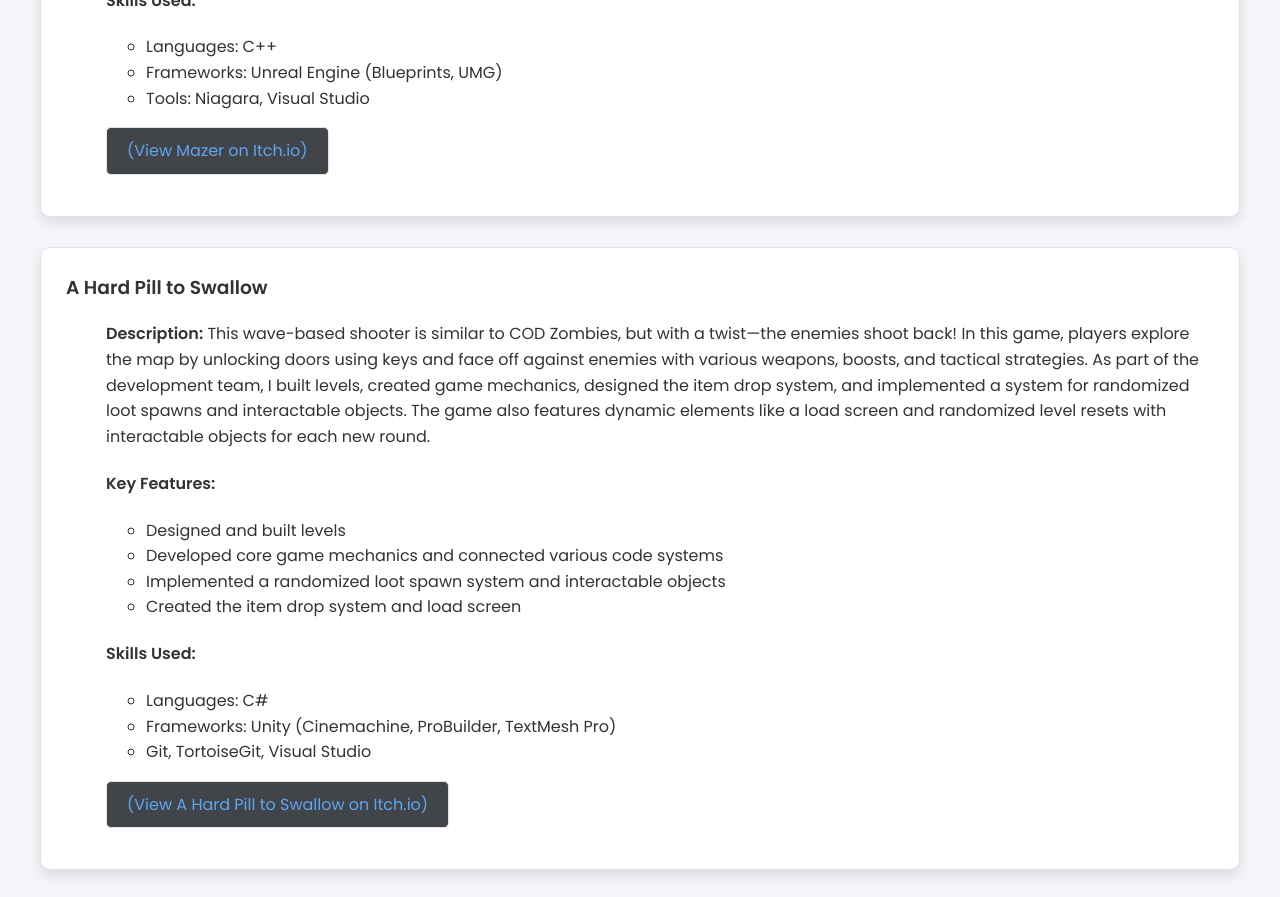
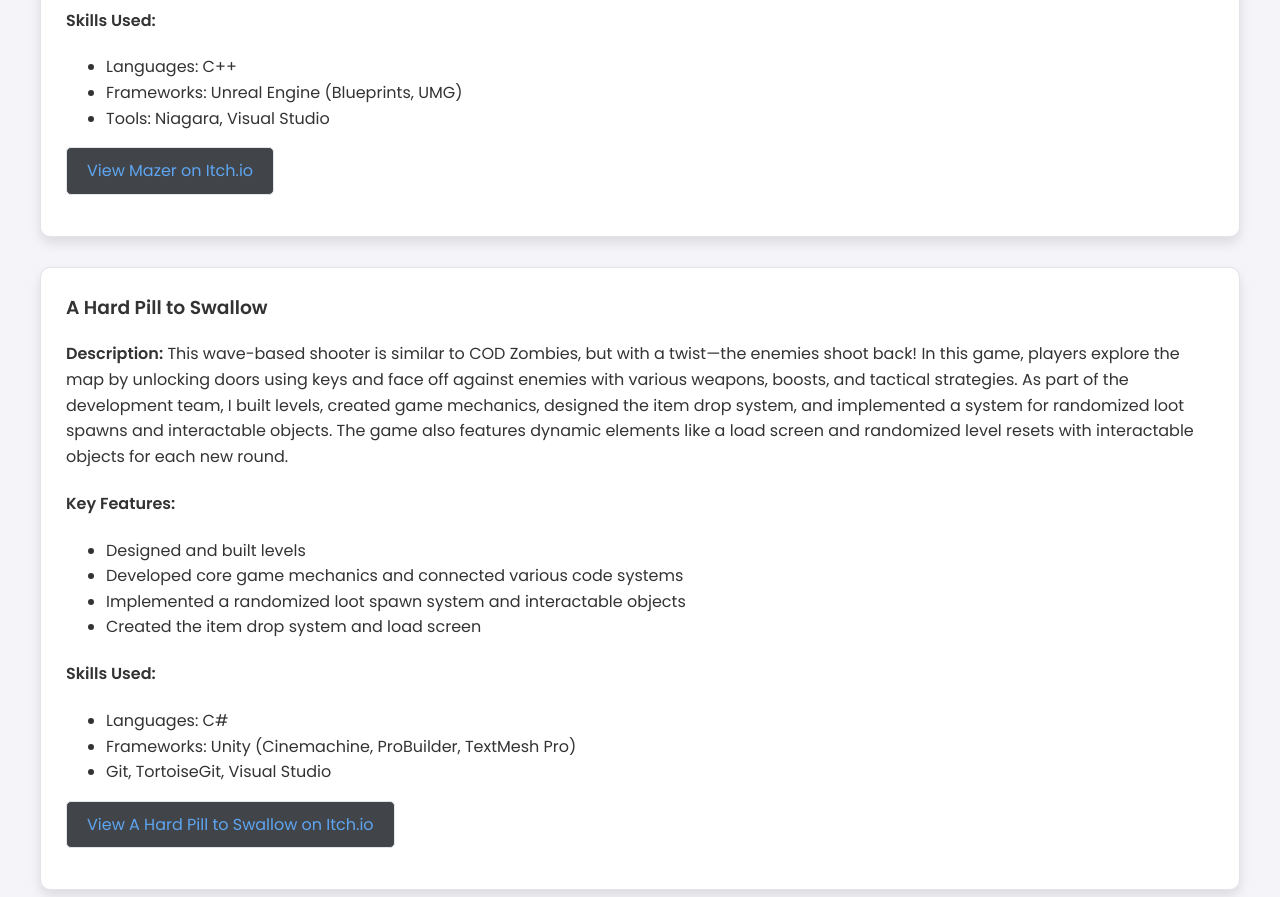
Before and after one commit to ZachariahRedfield/ZachariahRedfield, a plain HTML site: page index.html in a window 1280 px wide. Shown: the part 1880-2777 px from the top of the page. Drawn offline with Linux system fonts and the light colour scheme.

Commit message:
Added some style and formatting changes as well as transition updates

```diff
--- a/index.html
+++ b/index.html
@@ -90,7 +90,7 @@
             <!-- Mazer Project Card -->
             <article class="project-card">
                 <h3>Mazer</h3>
-                <ul>
+
                 <p>
                     <strong>Description:</strong> Mazer is a procedurally generated 2D maze game built in C++ using
                     Unreal Engine.
@@ -111,15 +111,15 @@
                     <li>Frameworks: Unreal Engine (Blueprints, UMG)</li>
                     <li>Tools: Niagara, Visual Studio</li>
                 </ul>
-                    <p><a href="https://clovercode.itch.io/mazer" target="_blank" class="button-link">(View Mazer on
-                            Itch.io)</a></p>
-                </ul>
+                <p><a href="https://clovercode.itch.io/mazer" target="_blank" class="button-link">View Mazer on
+                        Itch.io</a></p>
+
             </article>
 
             <!-- A Hard Pill to Swallow Project Card -->
             <article class="project-card">
                 <h3>A Hard Pill to Swallow</h3>
-                <ul>
+
                 <p>
                     <strong>Description:</strong> This wave-based shooter is similar to COD Zombies, but with a
                     twist—the enemies
@@ -143,10 +143,10 @@
                     <li>Frameworks: Unity (Cinemachine, ProBuilder, TextMesh Pro)</li>
                     <li>Git, TortoiseGit, Visual Studio</li>
                 </ul>
-                    <p><a href="https://clovercode.itch.io/hard-pill-to-swallow" target="_blank"
-                            class="button-link">(View A Hard Pill to
-                            Swallow on Itch.io)</a></p>
-                </ul>
+                <p><a href="https://clovercode.itch.io/hard-pill-to-swallow" target="_blank" class="button-link">View A
+                        Hard Pill to
+                        Swallow on Itch.io</a></p>
+
             </article>
             <!-- Add more project cards here -->
 
@@ -155,8 +155,8 @@
                 <h3>Explore More Games</h3>
                 <p>Check out my other game projects on my Itch.io profile under CloverCode. You'll find other exciting
                     titles I've worked on!</p>
-                <p><a href="https://clovercode.itch.io" target="_blank" class="button-link">(Visit CloverCode on
-                        Itch.io)</a></p>
+                <p><a href="https://clovercode.itch.io" target="_blank" class="button-link">Visit CloverCode on
+                        Itch.io</a></p>
             </div>
         </section>
 
--- a/styles.css
+++ b/styles.css
@@ -99,9 +99,14 @@ body.dark-mode #theme-label:hover {
     /* Darker background on hover */
 }
 
+body, header, footer, .project-card {
+    transition: background-color 0.8s ease, color 0.8s ease;
+}
+
 nav {
     position: sticky;
     top: 0;
+    margin-bottom: 20px;
     z-index: 1000; /* Keeps the nav on top of other elements */
     background-color: #333; /* Make sure it has a background color */
     box-shadow: 0 6px 12px rgba(0, 0, 0, 0.1);
@@ -110,6 +115,10 @@ nav {
 
 /* Navigation Styles */
 nav ul {
+    display: flex;
+    justify-content: center;
+    align-items: center;
+
     list-style-type: none;
     padding: 0;
     text-align: center;
```
Lines whose indentation alone changed are shown as unchanged.
